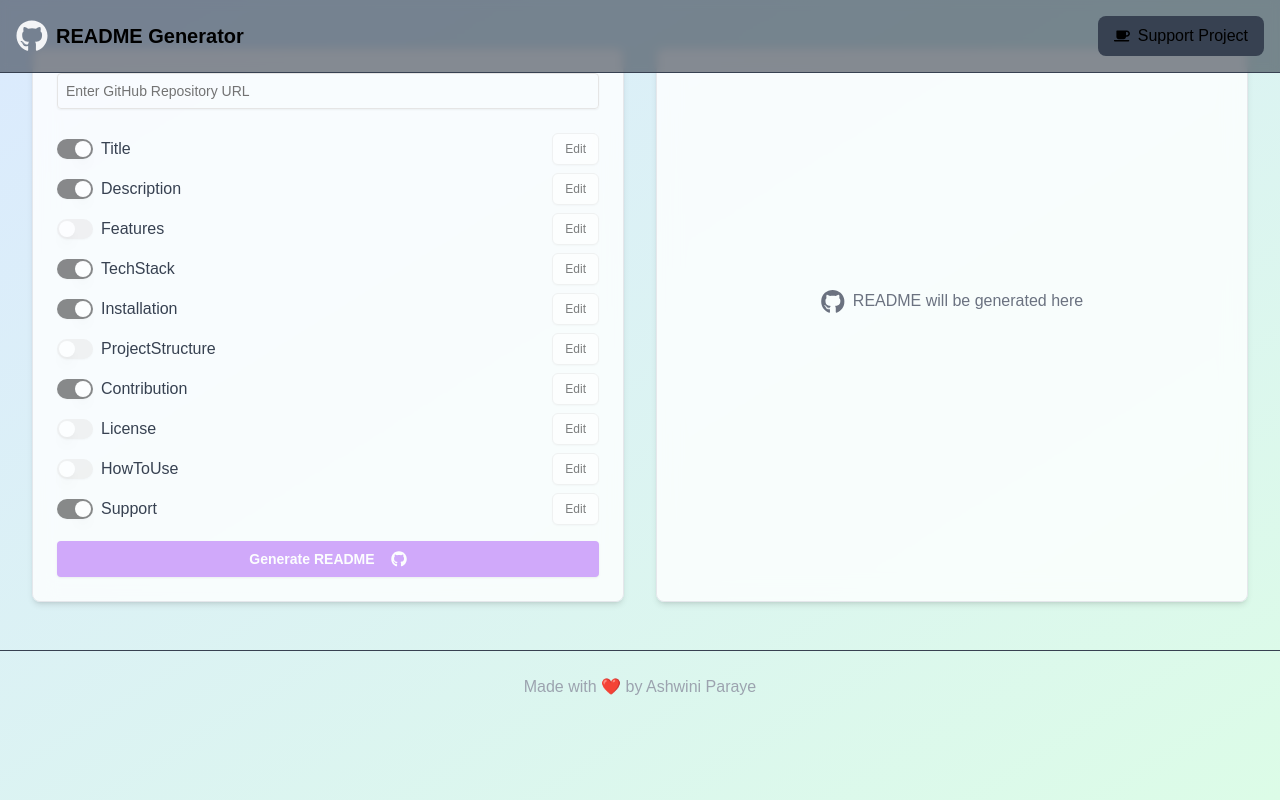
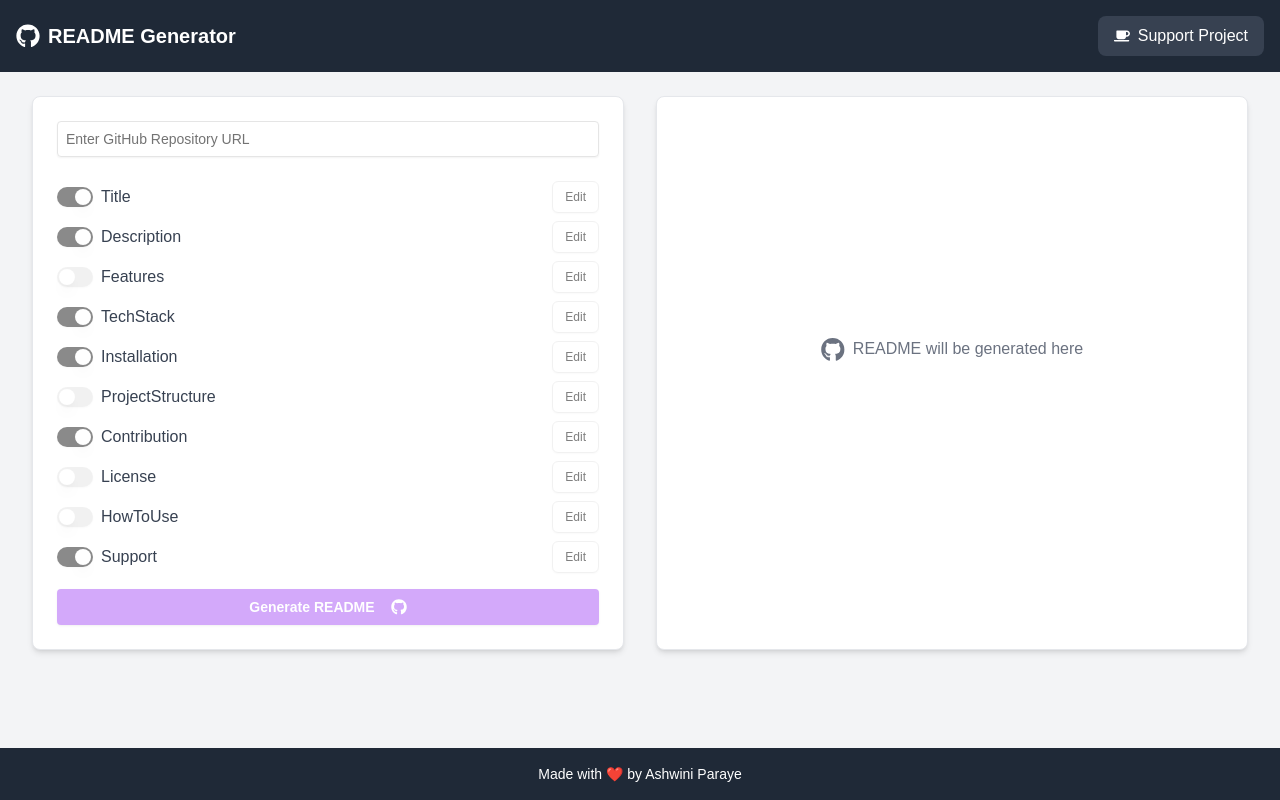
Before and after one commit to AshwiniParaye1/Github-Readme-Generator, a Next.js app: page / in a window 1280 px wide. Built offline with nearby package versions, Linux system fonts and the light colour scheme; no server answers.

Commit message:
fixed header, footer

```diff
--- a/app/components/Footer.tsx
+++ b/app/components/Footer.tsx
@@ -1,16 +1,14 @@
-// components/footer.tsx
+// components/Footer.tsx
 
 import React from "react";
 
 const Footer = () => {
   return (
-    <>
-      <footer className="border-t border-gray-700 py-6 mt-12">
-        <div className="container mx-auto px-4 text-center text-gray-400">
-          <p>Made with ❤️ by Ashwini Paraye</p>
-        </div>
-      </footer>
-    </>
+    <footer className="bg-gray-800 text-white py-4 fixed w-full bottom-0 z-10">
+      <div className="container mx-auto px-4 text-center">
+        <p className="text-sm">Made with ❤️ by Ashwini Paraye</p>
+      </div>
+    </footer>
   );
 };
 
--- a/app/components/Header.tsx
+++ b/app/components/Header.tsx
@@ -1,4 +1,4 @@
-// components/header.tsx
+// components/Header.tsx
 
 import Link from "next/link";
 import React from "react";
@@ -6,11 +6,10 @@ import { FaCoffee, FaGithub } from "react-icons/fa";
 
 const Header = () => {
   return (
-    <>
-      <header className="border-b border-gray-700 bg-gray-900/50 backdrop-blur-sm fixed w-full top-0 z-10">
-        <div className="container mx-auto px-4 py-4 flex items-center justify-between">
+    <header className="bg-gray-800 text-white py-4 fixed w-full top-0 z-10">
+      <div className="container mx-auto px-4 flex items-center justify-between">
         <div className="flex items-center gap-2">
-            <FaGithub className="w-8 h-8 text-gray-100" />
+          <FaGithub className="w-6 h-6" />
           <h1 className="text-xl font-bold">README Generator</h1>
         </div>
         <Link
@@ -24,7 +23,6 @@ const Header = () => {
         </Link>
       </div>
     </header>
-    </>
   );
 };
 
--- a/app/components/ReadmePreview.tsx
+++ b/app/components/ReadmePreview.tsx
@@ -43,7 +43,7 @@ export default function ReadmePreview({ readmeContent }: ReadmePreviewProps) {
   const hasReadmeContent = readmeContent.trim() !== "";
 
   return (
-    <div className="rounded-lg shadow-md overflow-hidden bg-white/80 backdrop-blur-md border border-gray-200">
+    <div className="rounded-lg shadow-md overflow-hidden bg-white border border-gray-200">
       <div className="px-6 py-4 h-[504px] overflow-y-auto relative">
         {hasReadmeContent ? (
           <div className="prose max-w-none">
@@ -97,7 +97,7 @@ export default function ReadmePreview({ readmeContent }: ReadmePreviewProps) {
         )}
       </div>
       {hasReadmeContent && (
-        <div className="px-6 py-4 bg-blue-50 border-t border-gray-200 flex justify-end gap-4">
+        <div className="px-6 py-4 bg-gray-50 border-t border-gray-200 flex justify-end gap-4">
           <button
             onClick={handleCopyToClipboard}
             className="bg-purple-500 hover:bg-purple-700 text-white font-bold py-2 px-4 rounded focus:outline-none focus:shadow-outline flex items-center"
--- a/app/components/RepoInput.tsx
+++ b/app/components/RepoInput.tsx
@@ -130,7 +130,7 @@ export default function RepoInput({ onGenerate }: RepoInputProps) {
     readmeGenerated && Object.keys(latestRepoData).length > 0;
 
   return (
-    <div className="rounded-lg shadow-md p-6 flex flex-col h-full bg-white/80 backdrop-blur-md border border-gray-200">
+    <div className="rounded-lg shadow-md p-6 flex flex-col h-full bg-white border border-gray-200">
       {/* Input and Switches */}
       <div>
         <Input
--- a/app/page.tsx
+++ b/app/page.tsx
@@ -9,8 +9,6 @@ import RepoInput from "./components/RepoInput";
 import ReadmePreview from "./components/ReadmePreview";
 import { ToastContainer } from "react-toastify";
 import "react-toastify/dist/ReactToastify.css";
-import { FaCoffee, FaGithub } from "react-icons/fa";
-import Link from "next/link";
 import Header from "./components/Header";
 import Footer from "./components/Footer";
 
@@ -29,17 +27,17 @@ export default function Home() {
   };
 
   return (
-    <div className="bg-gradient-to-br from-blue-100 to-green-100 min-h-screen py-12">
+    <div className="bg-gray-100 min-h-screen flex flex-col">
       {/* Header */}
       <Header />
 
-      <div className="container mx-auto px-4 sm:px-6 lg:px-8">
+      <main className="container mx-auto px-4 my-4 sm:px-6 lg:px-8 py-20 flex-grow ">
         <div className="grid grid-cols-1 md:grid-cols-2 gap-8">
           <RepoInput onGenerate={handleGenerate} />
           <ReadmePreview readmeContent={readmeContent} />
         </div>
         <ToastContainer position="top-right" autoClose={3000} />
-      </div>
+      </main>
 
       {/* Footer */}
       <Footer />
```
Lines whose indentation alone changed are shown as unchanged.
